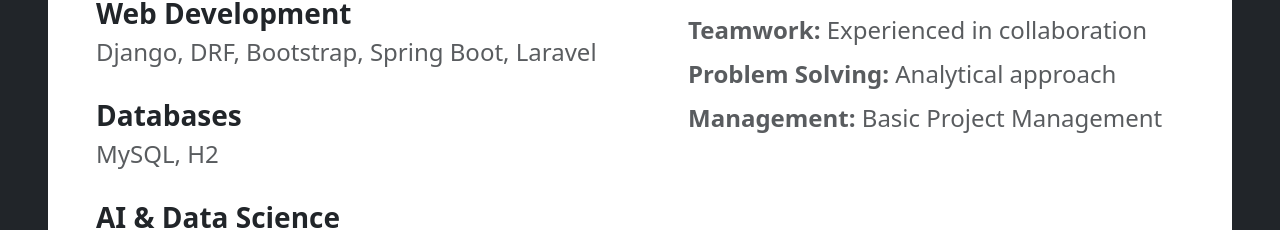
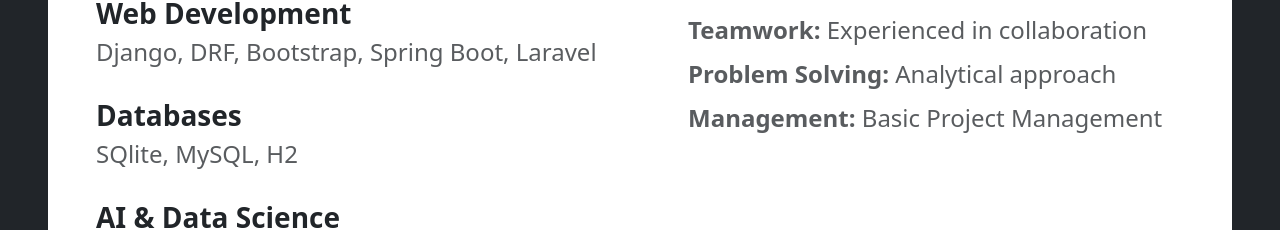
Before and after one commit to WalidShahriar/walidshahriar.github.io, a plain HTML site: page index.html in a window 1280 px wide. Shown: the part 1756-1986 px from the top of the page. Drawn offline with nearby package versions, Linux system fonts and the light colour scheme.

Commit message:
Updated db

```diff
--- a/index.html
+++ b/index.html
@@ -118,7 +118,7 @@
 
                     <div class="mb-4">
                         <strong class="d-block text-dark fs-3">Databases</strong>
-                        <p class="text-muted fs-4 fw-normal">MySQL, H2</p>
+                        <p class="text-muted fs-4 fw-normal">SQlite, MySQL, H2</p>
                     </div>
 
                     <div class="mb-0">
```
